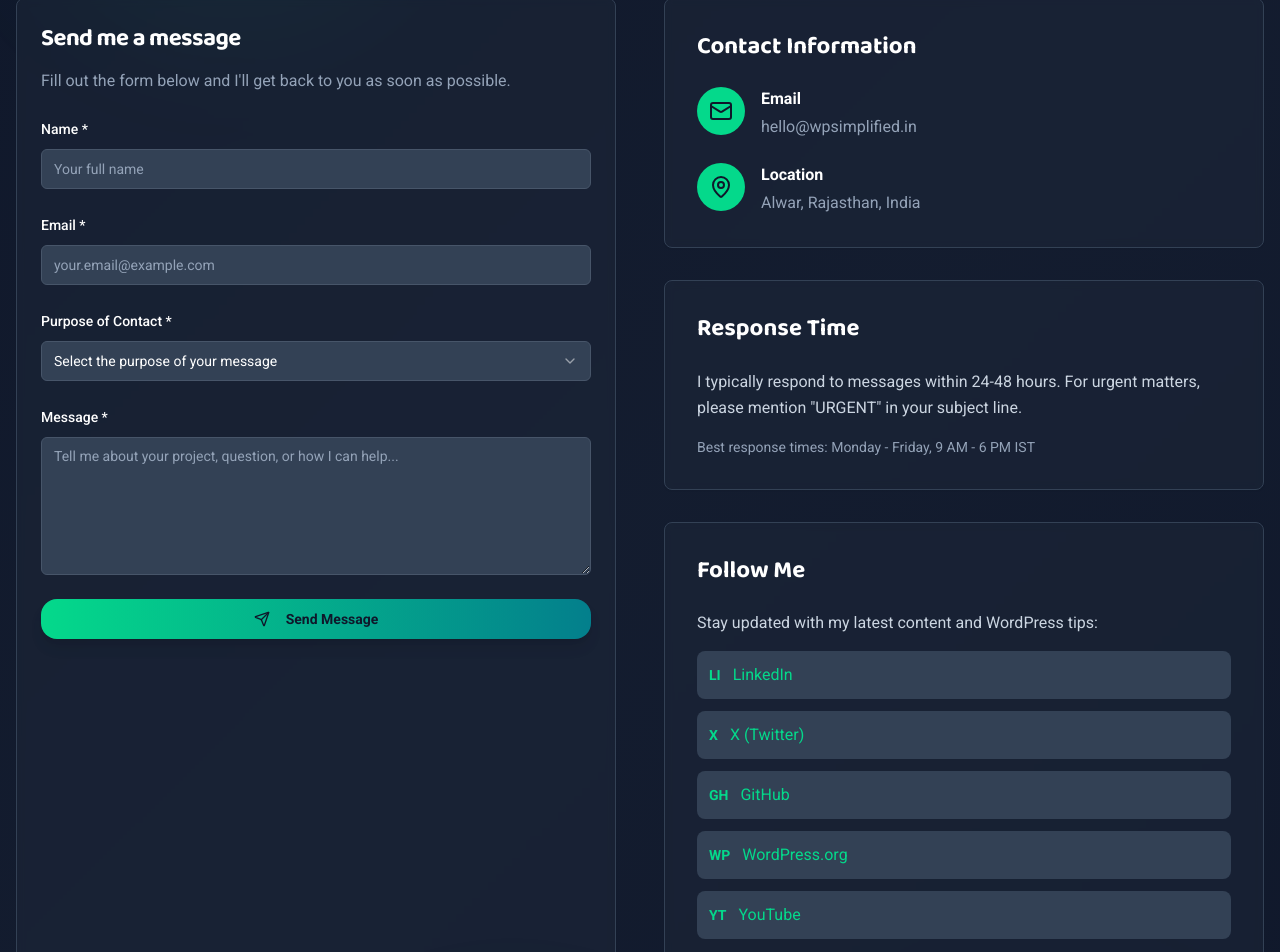
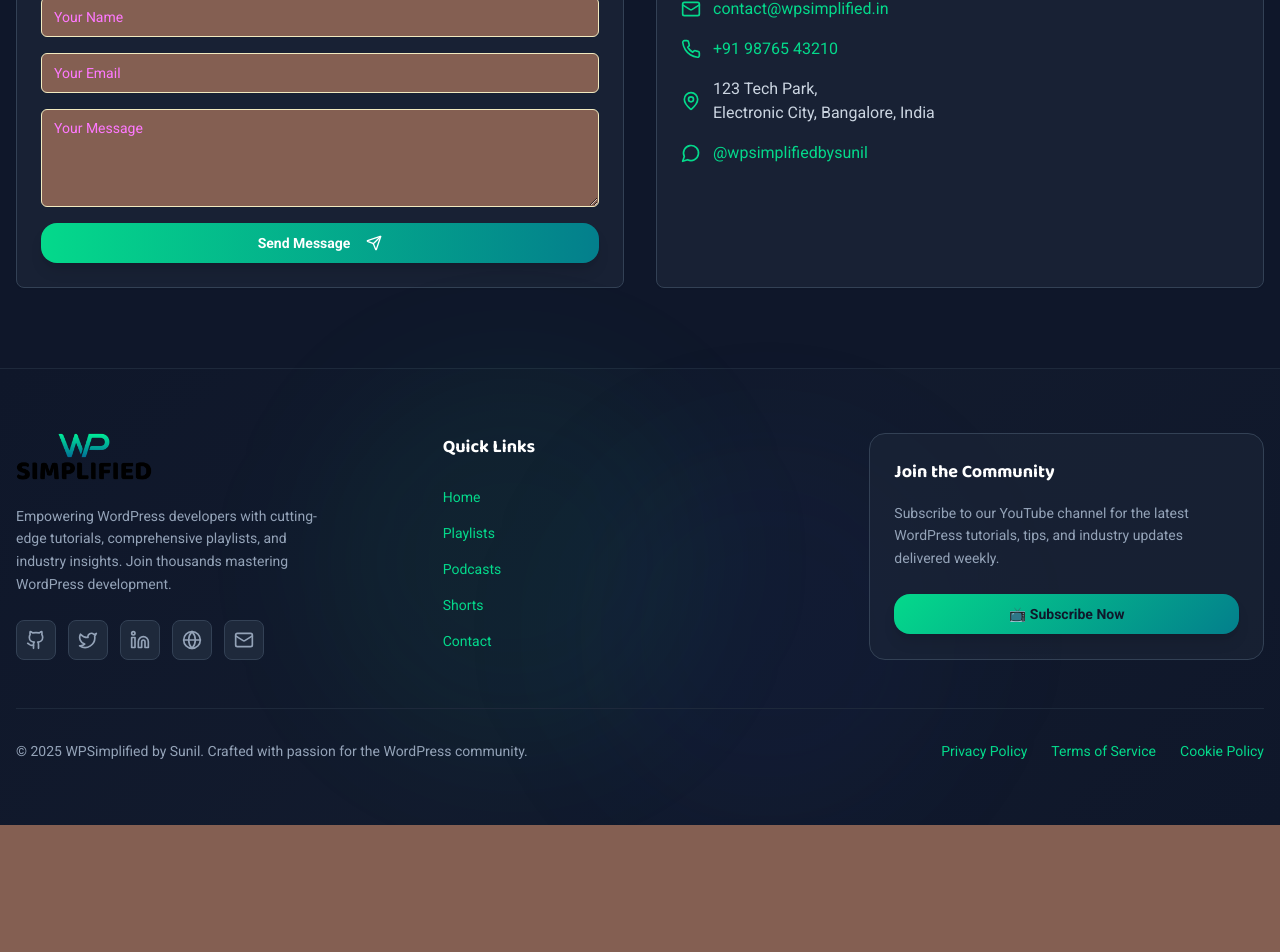
Before and after one commit to sunilkumarthz/wp-simplified-hub, a React (Vite) app: page /contact in a window 1280 px wide. Shown: the part 440-1392 px from the top of the page. After the commit the page ends 1265 px from the top, so only its background shows below. Built offline with nearby package versions, Linux system fonts and the light colour scheme.

Commit message:
Remove breadcrumbs and fix errors
Removed breadcrumb component and fixed import errors across multiple pages.

```diff
--- a/src/pages/Contact.tsx
+++ b/src/pages/Contact.tsx
@@ -1,185 +1,172 @@
-
 import { useState } from 'react';
+import { useForm } from 'react-hook-form';
+import { zodResolver } from '@hookform/resolvers/zod';
+import * as z from 'zod';
 import Header from '@/components/Header';
 import Footer from '@/components/Footer';
-import Breadcrumb from '@/components/Breadcrumb';
-import { Card, CardContent, CardHeader, CardTitle } from '@/components/ui/card';
+import SEOHead from '@/components/SEOHead';
 import { Button } from '@/components/ui/button';
 import { Input } from '@/components/ui/input';
 import { Textarea } from '@/components/ui/textarea';
-import { Select, SelectContent, SelectItem, SelectTrigger, SelectValue } from '@/components/ui/select';
-import { Label } from '@/components/ui/label';
-import { Mail, Phone, MapPin, Send } from 'lucide-react';
-import { submitContactForm, type ContactFormData } from '@/services/api';
+import { Card, CardContent, CardHeader, CardTitle } from '@/components/ui/card';
 import { useToast } from '@/hooks/use-toast';
+import { Mail, Phone, MapPin, Send, MessageCircle } from 'lucide-react';
+
+const contactFormSchema = z.object({
+  name: z.string().min(2, {
+    message: 'Name must be at least 2 characters.',
+  }),
+  email: z.string().email({
+    message: 'Please enter a valid email address.',
+  }),
+  message: z.string().min(10, {
+    message: 'Message must be at least 10 characters.',
+  }),
+});
+
+type ContactFormValues = z.infer<typeof contactFormSchema>;
 
 const Contact = () => {
-  const [formData, setFormData] = useState<ContactFormData>({
+  const [isSubmitting, setIsSubmitting] = useState(false);
+  const { toast } = useToast();
+
+  const form = useForm<ContactFormValues>({
+    resolver: zodResolver(contactFormSchema),
+    defaultValues: {
       name: '',
       email: '',
       message: '',
-    purpose: ''
-  });
-  const [isSubmitting, setIsSubmitting] = useState(false);
-  const { toast } = useToast();
-
-  const handleInputChange = (e: React.ChangeEvent<HTMLInputElement | HTMLTextAreaElement>) => {
-    const { name, value } = e.target;
-    setFormData(prev => ({
-      ...prev,
-      [name]: value
-    }));
-  };
-
-  const handlePurposeChange = (value: string) => {
-    setFormData(prev => ({
-      ...prev,
-      purpose: value
-    }));
-  };
-
-  const handleSubmit = async (e: React.FormEvent) => {
-    e.preventDefault();
-    setIsSubmitting(true);
-
-    try {
-      const result = await submitContactForm(formData);
-
-      if (result.success) {
-        toast({
-          title: "Message Sent!",
-          description: "Thank you for reaching out. I'll get back to you soon.",
+    },
   });
 
-        // Reset form
-        setFormData({
-          name: '',
-          email: '',
-          message: '',
-          purpose: ''
+  const onSubmit = async (values: ContactFormValues) => {
+    setIsSubmitting(true);
+    try {
+      // Simulate form submission delay
+      await new Promise((resolve) => setTimeout(resolve, 1500));
+
+      // Display success toast
+      toast({
+        title: 'Message sent successfully!',
+        description: 'We will get back to you soon.',
       });
-      } else {
-        throw new Error(result.message || 'Failed to send message');
-      }
+
+      // Reset the form
+      form.reset();
     } catch (error) {
+      // Display error toast
       toast({
-        title: "Error",
-        description: "Failed to send message. Please try again later.",
-        variant: "destructive",
+        title: 'Something went wrong.',
+        description: 'There was an error sending your message. Please try again.',
+        variant: 'destructive',
       });
     } finally {
       setIsSubmitting(false);
     }
   };
 
+  const contactJsonLd = {
+    "@context": "https://schema.org",
+    "@type": "ContactPage",
+    "name": "Contact WPSimplified",
+    "description": "Contact WPSimplified for WordPress tutorials, theme development, plugin customization, and website optimization services.",
+    "url": "https://wpsimplified.in/contact",
+    "potentialAction": {
+      "@type": "CommunicateAction",
+      "actionStatus": "https://schema.org/ActiveActionStatus",
+      "name": "Contact Us",
+      "target": "https://wpsimplified.in/contact"
+    },
+    "mainEntityOfPage": {
+      "@type": "WebPage",
+      "@id": "https://wpsimplified.in/contact"
+    }
+  };
+
   return (
-    <div className="min-h-screen bg-slate-900 relative overflow-hidden">
-      {/* Background Effects */}
-      <div className="absolute inset-0 wp-gradient-dark opacity-30"></div>
-      <div className="absolute top-20 left-10 w-96 h-96 bg-wp-teal/10 rounded-full blur-3xl"></div>
-      <div className="absolute bottom-20 right-10 w-96 h-96 bg-wp-blue/10 rounded-full blur-3xl"></div>
+    <>
+      <SEOHead
+        title="Contact WPSimplified - WordPress Tutorials & Services"
+        description="Contact WPSimplified for WordPress tutorials, theme development, plugin customization, and website optimization services."
+        keywords="WordPress tutorials, WordPress theme development, WordPress plugin customization, website optimization, contact WordPress expert"
+        url="https://wpsimplified.in/contact"
+        jsonLd={contactJsonLd}
+      />
 
-      <div className="relative z-10">
+      <div className="min-h-screen bg-slate-900">
         <Header />
 
+        <div className="container mx-auto px-4">
           {/* Hero Section */}
-        <section className="py-20 text-center">
-          <div className="container mx-auto px-4">
-            <h1 className="text-5xl md:text-6xl font-baloo font-bold text-white mb-6">
-              Get in <span className="text-gradient">Touch</span>
+          <section className="py-16 text-center">
+            <h1 className="text-4xl md:text-5xl font-baloo font-bold text-white mb-6">
+              Contact <span className="text-gradient">WPSimplified</span>
             </h1>
-            <p className="text-xl text-slate-300 max-w-3xl mx-auto font-roboto leading-relaxed">
-              Have a question about WordPress? Want to collaborate on a project?
-              Interested in being a guest on my podcast? Let's connect!
+
+            <p className="text-lg text-slate-300 max-w-2xl mx-auto font-roboto leading-relaxed mb-8">
+              Have questions, need assistance, or want to discuss a project?
+              Reach out to us, and let's bring your WordPress vision to life.
             </p>
-          </div>
           </section>
 
-        {/* Contact Section */}
-        <section className="py-16">
-          <div className="container mx-auto px-4">
-            <div className="grid grid-cols-1 lg:grid-cols-2 gap-12">
+          {/* Contact Form Section */}
+          <section className="pb-20">
+            <div className="grid grid-cols-1 lg:grid-cols-2 gap-8">
               {/* Contact Form */}
-              <Card className="bg-slate-800/50 border-slate-700 backdrop-blur-sm">
+              <Card className="bg-slate-800/60 border-slate-700">
                 <CardHeader>
-                  <CardTitle className="text-2xl font-baloo font-bold text-white mb-2">
-                    Send me a message
+                  <CardTitle className="text-2xl font-baloo font-bold text-white">
+                    Send us a Message
                   </CardTitle>
-                  <p className="text-slate-400 font-roboto">
-                    Fill out the form below and I'll get back to you as soon as possible.
-                  </p>
                 </CardHeader>
-                <CardContent className="space-y-6">
-                  <form onSubmit={handleSubmit} className="space-y-6">
-                    <div className="space-y-2">
-                      <Label htmlFor="name" className="text-white font-roboto">Name *</Label>
+                <CardContent className="space-y-4">
+                  <form onSubmit={form.handleSubmit(onSubmit)} className="space-y-4">
+                    <div>
                       <Input
                         id="name"
-                        name="name"
+                        placeholder="Your Name"
                         type="text"
-                        value={formData.name}
-                        onChange={handleInputChange}
-                        placeholder="Your full name"
-                        required
-                        className="bg-slate-700 border-slate-600 text-white placeholder:text-slate-400"
+                        {...form.register('name')}
+                        disabled={isSubmitting}
                       />
+                      {form.formState.errors.name && (
+                        <p className="text-red-500 text-sm mt-1">{form.formState.errors.name.message}</p>
+                      )}
                     </div>
-
-                    <div className="space-y-2">
-                      <Label htmlFor="email" className="text-white font-roboto">Email *</Label>
+                    <div>
                       <Input
                         id="email"
-                        name="email"
+                        placeholder="Your Email"
                         type="email"
-                        value={formData.email}
-                        onChange={handleInputChange}
-                        placeholder="your.email@example.com"
-                        required
-                        className="bg-slate-700 border-slate-600 text-white placeholder:text-slate-400"
+                        {...form.register('email')}
+                        disabled={isSubmitting}
                       />
+                      {form.formState.errors.email && (
+                        <p className="text-red-500 text-sm mt-1">{form.formState.errors.email.message}</p>
+                      )}
                     </div>
-
-                    <div className="space-y-2">
-                      <Label htmlFor="purpose" className="text-white font-roboto">Purpose of Contact *</Label>
-                      <Select value={formData.purpose} onValueChange={handlePurposeChange} required>
-                        <SelectTrigger className="bg-slate-700 border-slate-600 text-white">
-                          <SelectValue placeholder="Select the purpose of your message" />
-                        </SelectTrigger>
-                        <SelectContent>
-                          <SelectItem value="collaboration">Collaboration</SelectItem>
-                          <SelectItem value="support">Technical Support</SelectItem>
-                          <SelectItem value="podcast">Podcast Guest</SelectItem>
-                          <SelectItem value="business">Business Inquiry</SelectItem>
-                          <SelectItem value="other">Other</SelectItem>
-                        </SelectContent>
-                      </Select>
-                    </div>
-
-                    <div className="space-y-2">
-                      <Label htmlFor="message" className="text-white font-roboto">Message *</Label>
+                    <div>
                       <Textarea
                         id="message"
-                        name="message"
-                        value={formData.message}
-                        onChange={handleInputChange}
-                        placeholder="Tell me about your project, question, or how I can help..."
-                        rows={6}
-                        required
-                        className="bg-slate-700 border-slate-600 text-white placeholder:text-slate-400"
+                        placeholder="Your Message"
+                        rows={4}
+                        {...form.register('message')}
+                        disabled={isSubmitting}
                       />
+                      {form.formState.errors.message && (
+                        <p className="text-red-500 text-sm mt-1">{form.formState.errors.message.message}</p>
+                      )}
                     </div>
-
-                    <Button
-                      type="submit"
-                      disabled={isSubmitting}
-                      className="w-full btn-gradient text-slate-900 font-roboto font-bold"
-                    >
+                    <Button type="submit" disabled={isSubmitting} className="w-full font-semibold">
                       {isSubmitting ? (
-                        <>Sending...</>
+                        <>
+                          <Send className="mr-2 h-4 w-4 animate-spin" />
+                          Sending...
+                        </>
                       ) : (
                         <>
-                          <Send className="w-4 h-4 mr-2" />
                           Send Message
+                          <Send className="ml-2 h-4 w-4" />
                         </>
                       )}
                     </Button>
@@ -187,118 +174,49 @@ const Contact = () => {
                 </CardContent>
               </Card>
 
-              {/* Contact Info */}
-              <div className="space-y-8">
-                <Card className="bg-slate-800/50 border-slate-700 backdrop-blur-sm">
-                  <CardContent className="p-8">
-                    <h3 className="text-2xl font-baloo font-bold text-white mb-6">
+              {/* Contact Information */}
+              <Card className="bg-slate-800/60 border-slate-700">
+                <CardHeader>
+                  <CardTitle className="text-2xl font-baloo font-bold text-white">
                     Contact Information
-                    </h3>
-
-                    <div className="space-y-6">
-                      <div className="flex items-start space-x-4">
-                        <div className="w-12 h-12 bg-wp-teal rounded-full flex items-center justify-center">
-                          <Mail className="w-6 h-6 text-slate-900" />
+                  </CardTitle>
+                </CardHeader>
+                <CardContent className="space-y-4">
+                  <div className="flex items-center space-x-3 text-slate-300">
+                    <Mail className="h-5 w-5 text-wp-teal" />
+                    <a href="mailto:contact@wpsimplified.in" className="hover:text-wp-teal transition-colors">
+                      contact@wpsimplified.in
+                    </a>
                   </div>
-                        <div>
-                          <h4 className="text-white font-roboto font-semibold mb-1">Email</h4>
-                          <p className="text-slate-400 font-roboto">hello@wpsimplified.in</p>
+                  <div className="flex items-center space-x-3 text-slate-300">
+                    <Phone className="h-5 w-5 text-wp-teal" />
+                    <a href="tel:+919876543210" className="hover:text-wp-teal transition-colors">
+                      +91 98765 43210
+                    </a>
                   </div>
+                  <div className="flex items-center space-x-3 text-slate-300">
+                    <MapPin className="h-5 w-5 text-wp-teal" />
+                    <span>
+                      123 Tech Park,
+                      <br />
+                      Electronic City, Bangalore, India
+                    </span>
                   </div>
-
-                      <div className="flex items-start space-x-4">
-                        <div className="w-12 h-12 bg-wp-teal rounded-full flex items-center justify-center">
-                          <MapPin className="w-6 h-6 text-slate-900" />
-                        </div>
-                        <div>
-                          <h4 className="text-white font-roboto font-semibold mb-1">Location</h4>
-                          <p className="text-slate-400 font-roboto">Alwar, Rajasthan, India</p>
-                        </div>
-                      </div>
-                    </div>
-                  </CardContent>
-                </Card>
-
-                <Card className="bg-slate-800/50 border-slate-700 backdrop-blur-sm">
-                  <CardContent className="p-8">
-                    <h3 className="text-2xl font-baloo font-bold text-white mb-6">
-                      Response Time
-                    </h3>
-                    <p className="text-slate-300 font-roboto leading-relaxed mb-4">
-                      I typically respond to messages within 24-48 hours. For urgent matters,
-                      please mention "URGENT" in your subject line.
-                    </p>
-                    <p className="text-slate-400 font-roboto text-sm">
-                      Best response times: Monday - Friday, 9 AM - 6 PM IST
-                    </p>
-                  </CardContent>
-                </Card>
-
-                <Card className="bg-slate-800/50 border-slate-700 backdrop-blur-sm">
-                  <CardContent className="p-8">
-                    <h3 className="text-2xl font-baloo font-bold text-white mb-6">
-                      Follow Me
-                    </h3>
-                    <p className="text-slate-300 font-roboto mb-4">
-                      Stay updated with my latest content and WordPress tips:
-                    </p>
-                    <div className="space-y-3">
-                      <a
-                        href="https://www.linkedin.com/in/sunilkumarthz/"
-                        target="_blank"
-                        rel="noopener noreferrer"
-                        className="flex items-center space-x-3 p-3 bg-slate-700 rounded-lg hover:bg-wp-teal hover:text-slate-900 transition-all duration-300 text-white"
-                      >
-                        <span className="text-sm font-bold">LI</span>
-                        <span className="font-roboto">LinkedIn</span>
-                      </a>
-                      <a
-                        href="https://x.com/sunilkumarthz"
-                        target="_blank"
-                        rel="noopener noreferrer"
-                        className="flex items-center space-x-3 p-3 bg-slate-700 rounded-lg hover:bg-wp-teal hover:text-slate-900 transition-all duration-300 text-white"
-                      >
-                        <span className="text-sm font-bold">X</span>
-                        <span className="font-roboto">X (Twitter)</span>
-                      </a>
-                      <a
-                        href="https://github.com/sunilkumarthz"
-                        target="_blank"
-                        rel="noopener noreferrer"
-                        className="flex items-center space-x-3 p-3 bg-slate-700 rounded-lg hover:bg-wp-teal hover:text-slate-900 transition-all duration-300 text-white"
-                      >
-                        <span className="text-sm font-bold">GH</span>
-                        <span className="font-roboto">GitHub</span>
-                      </a>
-                      <a
-                        href="https://profiles.wordpress.org/sunilkumarthz/"
-                        target="_blank"
-                        rel="noopener noreferrer"
-                        className="flex items-center space-x-3 p-3 bg-slate-700 rounded-lg hover:bg-wp-teal hover:text-slate-900 transition-all duration-300 text-white"
-                      >
-                        <span className="text-sm font-bold">WP</span>
-                        <span className="font-roboto">WordPress.org</span>
-                      </a>
-                      <a
-                        href="https://www.youtube.com/@wpsimplifiedbysunil"
-                        target="_blank"
-                        rel="noopener noreferrer"
-                        className="flex items-center space-x-3 p-3 bg-slate-700 rounded-lg hover:bg-wp-teal hover:text-slate-900 transition-all duration-300 text-white"
-                      >
-                        <span className="text-sm font-bold">YT</span>
-                        <span className="font-roboto">YouTube</span>
+                  <div className="flex items-center space-x-3 text-slate-300">
+                    <MessageCircle className="h-5 w-5 text-wp-teal" />
+                    <a href="https://www.youtube.com/@wpsimplifiedbysunil" target="_blank" rel="noopener noreferrer" className="hover:text-wp-teal transition-colors">
+                      @wpsimplifiedbysunil
                     </a>
                   </div>
                 </CardContent>
               </Card>
             </div>
+          </section>
         </div>
-          </div>
-        </section>
 
         <Footer />
       </div>
-    </div>
+    </>
   );
 };
 
--- a/src/pages/Podcasts.tsx
+++ b/src/pages/Podcasts.tsx
@@ -1,6 +1,6 @@
+
 import Header from '@/components/Header';
 import Footer from '@/components/Footer';
-import Breadcrumb from '@/components/Breadcrumb';
 import SEOHead from '@/components/SEOHead';
 import { Card, CardContent } from '@/components/ui/card';
 import { Badge } from '@/components/ui/badge';
--- a/src/pages/Videos.tsx
+++ b/src/pages/Videos.tsx
@@ -1,9 +1,7 @@
-
 import { useState, useEffect } from 'react';
 import { useSearchParams } from 'react-router-dom';
 import Header from '@/components/Header';
 import Footer from '@/components/Footer';
-import Breadcrumb from '@/components/Breadcrumb';
 import SEOHead from '@/components/SEOHead';
 import { Card, CardContent } from '@/components/ui/card';
 import { Button } from '@/components/ui/button';
```
Lines whose indentation alone changed are shown as unchanged.
